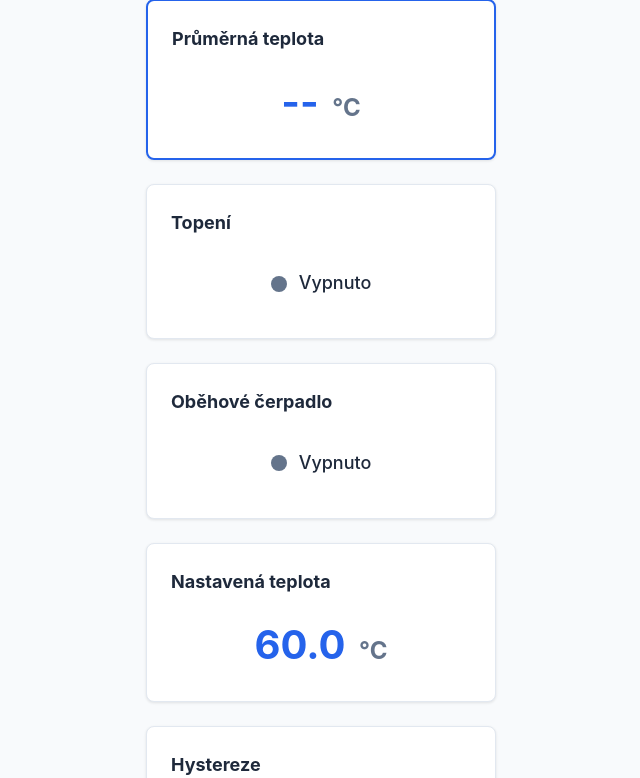
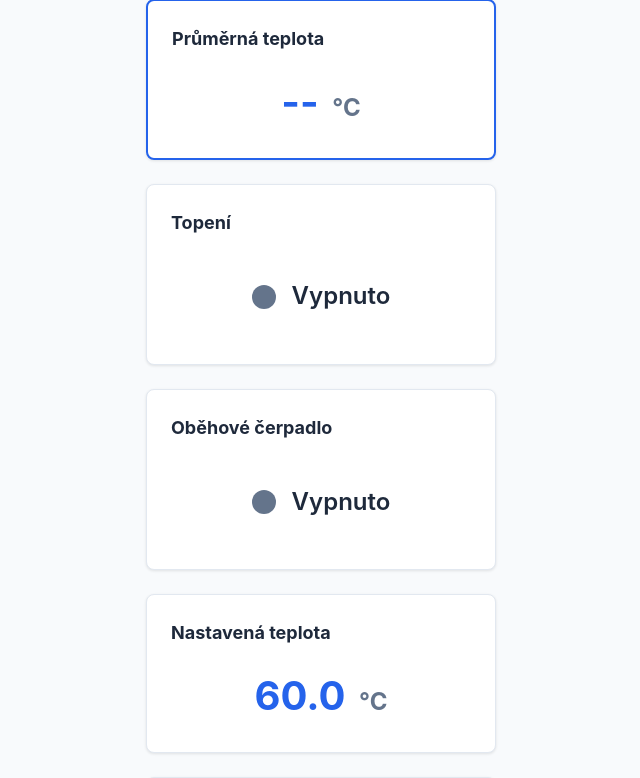
Before and after one commit to jardahrazdera/beatrice-ttcs-flask, a Flask app: page / in a window 1280 px wide. Shown: the part 733-1511 px from the top of the page, without its empty margins (319-959 px from the left). Run offline with Flask 3, Linux system fonts and the light colour scheme; the visitor is signed in with stand-in values (Sample User, id 1); data that the repository does not hold is empty.

Commit message:
Make status indicators more prominent on dashboard
Increase size of heating and pump status displays:
- Larger status dot (1rem -> 1.5rem)
- Larger status text (1.125rem -> 1.5rem)
- Increased font weight (500 -> 600)
- More padding around status indicator (1rem -> 1.5rem)
- Better visual hierarchy for important system states

```diff
--- a/static/css/style.css
+++ b/static/css/style.css
@@ -269,14 +269,14 @@ body {
 .status-indicator {
     display: flex;
     align-items: center;
-    gap: 0.75rem;
+    gap: 1rem;
     justify-content: center;
-    padding: 1rem 0;
+    padding: 1.5rem 0;
 }
 
 .status-dot {
-    width: 1rem;
-    height: 1rem;
+    width: 1.5rem;
+    height: 1.5rem;
     border-radius: 50%;
     background-color: var(--secondary-color);
 }
@@ -292,8 +292,8 @@ body {
 }
 
 .status-text {
-    font-size: 1.125rem;
-    font-weight: 500;
+    font-size: 1.5rem;
+    font-weight: 600;
 }
 
 /* Chart Card */
```
